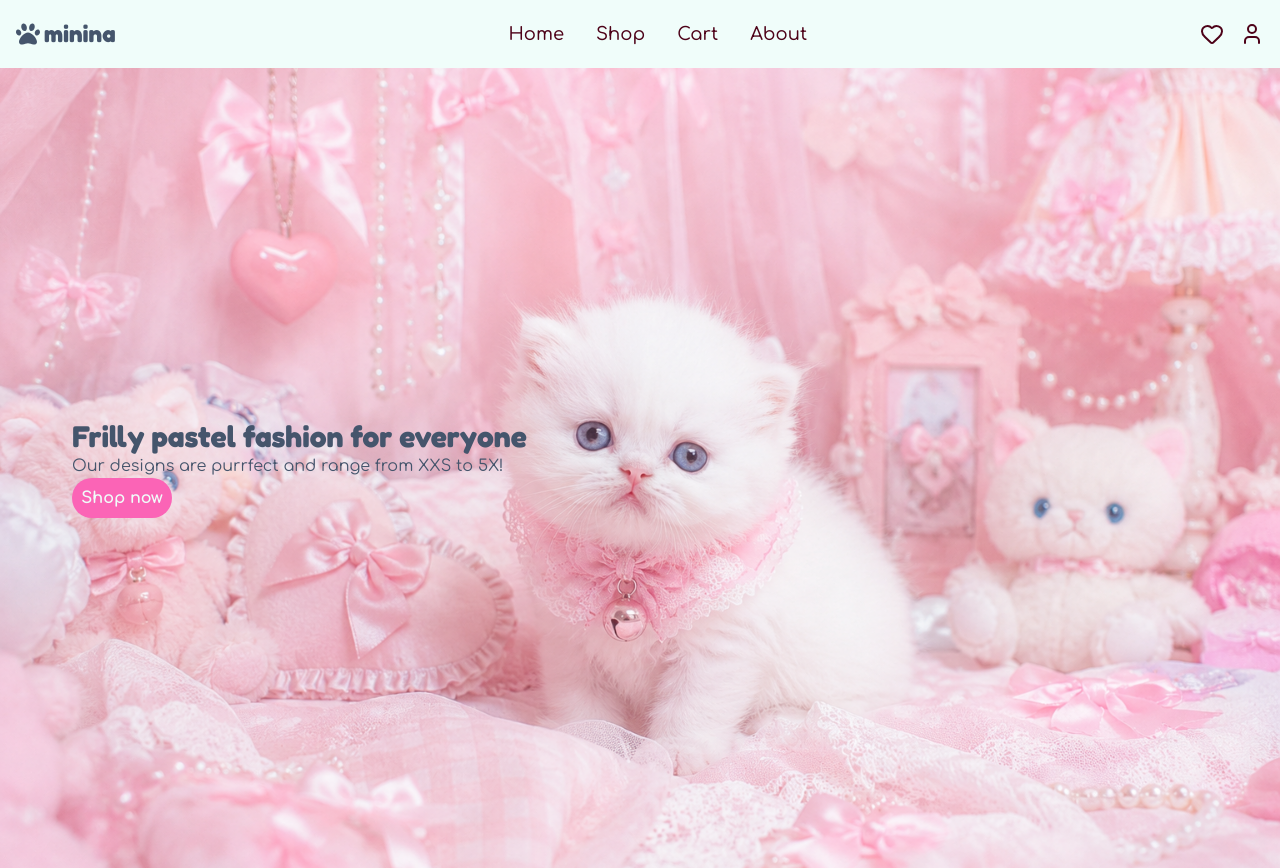
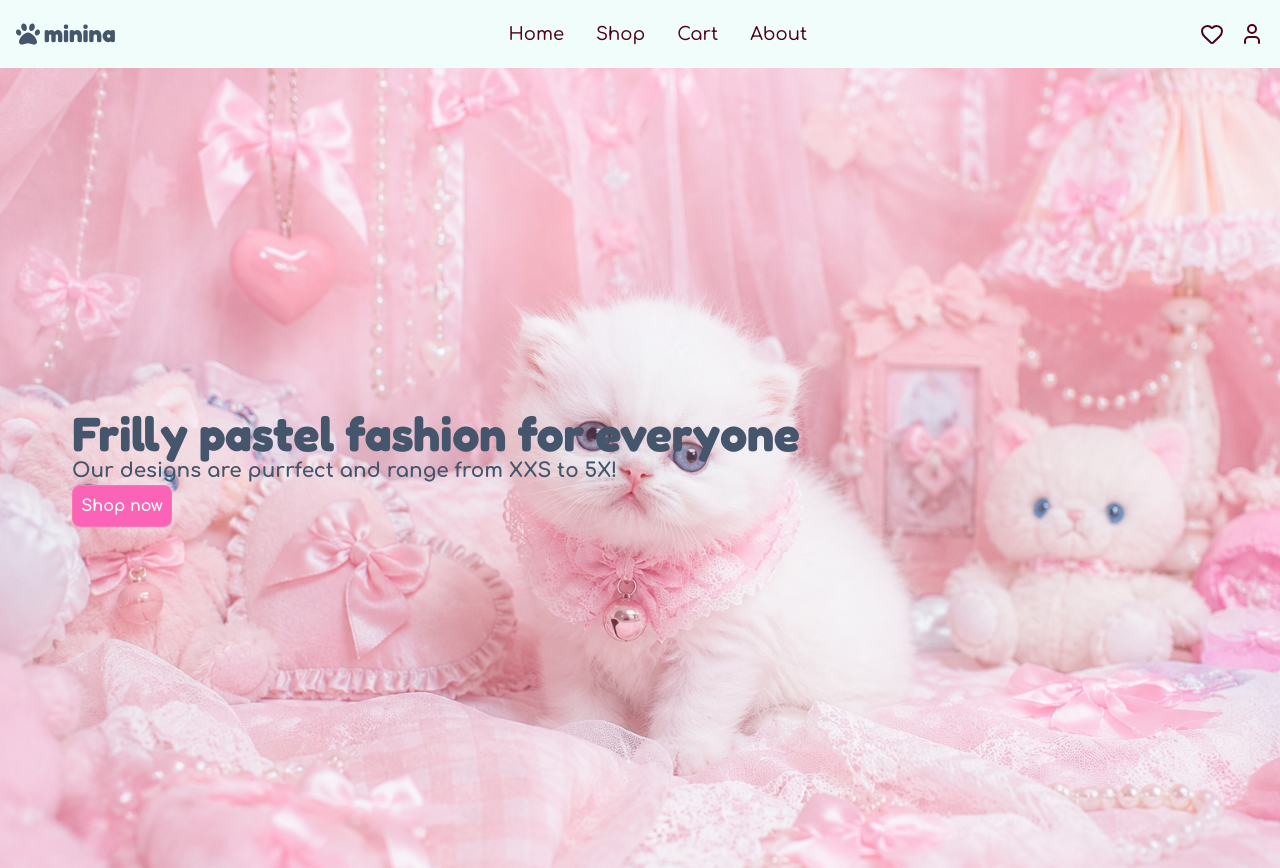
Before and after one commit to schismatiic/shopping-cart, a React (Vite) app: page / in a window 1280 px wide. Built offline with nearby package versions, Linux system fonts and the light colour scheme.

Commit message:
Hero changed

```diff
--- a/src/components/Hero.jsx
+++ b/src/components/Hero.jsx
@@ -6,14 +6,16 @@ const Hero = () => {
       className="flex justify-center text-center md:text-start flex-col text-slate-600 items-center md:items-start"
       id="hero"
     >
-      <h2 className="md:ml-18  font-heading font-black text-3xl">
-        Frilly pastel fashion for everyone
-      </h2>
-      <p className="md:ml-18">
-        Our designs are purrfect and range from XXS to 5X!
-      </p>
+      <div className="flex flex-col items-center md:items-start">
+        <h2 className="md:ml-18  font-heading font-black text-3xl md:text-5xl">
+          Frilly pastel fashion for everyone
+        </h2>
+        <p className="md:ml-18 text-lg md:text-xl font-bold">
+          Our designs are purrfect and range from XXS to 5X!
+        </p>
+      </div>
       <Link
-        className="md:ml-18 text-center cursor-pointer bg-pink-400 hover:bg-pink-500 text-teal-50 w-25 p-2 rounded-3xl font-bold"
+        className="md:ml-18 text-center border border-rose-300/30 cursor-pointer bg-pink-400 hover:bg-pink-500 text-teal-50 w-25 p-2 rounded-lg font-bold"
         to="/shop"
       >
         Shop now
```
